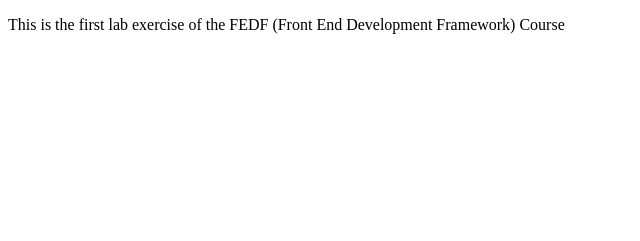
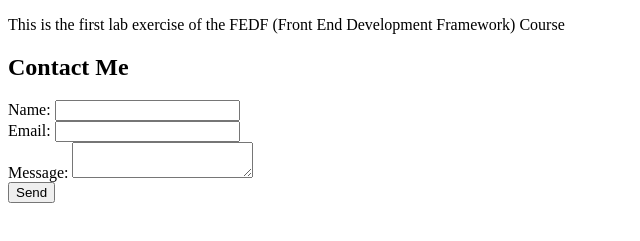
Before and after one commit to gaya3school/lab-exercises, a plain HTML site: page index.html in a window 1280 px wide. Shown: the part 105-346 px from the top of the page, without its empty margins (0-640 px from the left). Drawn offline with Linux system fonts and the light colour scheme.

Commit message:
now the contact feature is added

```diff
--- a/index.html
+++ b/index.html
@@ -7,6 +7,16 @@
                 <h1> GAYATHRI </h1>
                 <h3> LAB EXERCISE 1 </h3>
                 <p> This is the first lab exercise of the FEDF (Front End Development Framework) Course </p>
+<section id="contact">
+  <h2>Contact Me</h2>
+  <form>
+    <label>Name:</label> <input type="text" name="name"><br>
+    <label>Email:</label> <input type="email" name="email"><br>
+    <label>Message:</label> <textarea name="message"></textarea><br>
+    <input type="submit" value="Send">
+  </form>
+</section>
+
 		<!--INSERT HERE-->
         </body>
 </html>
```
